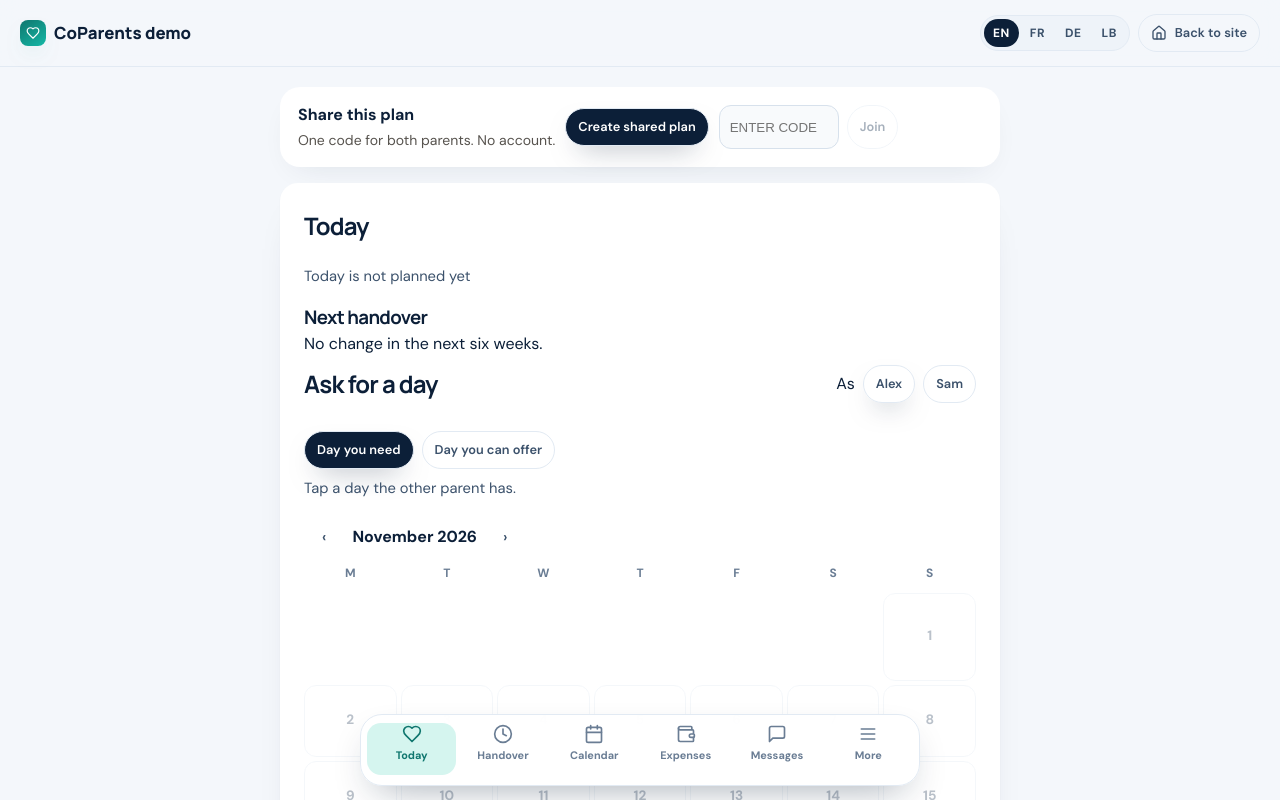
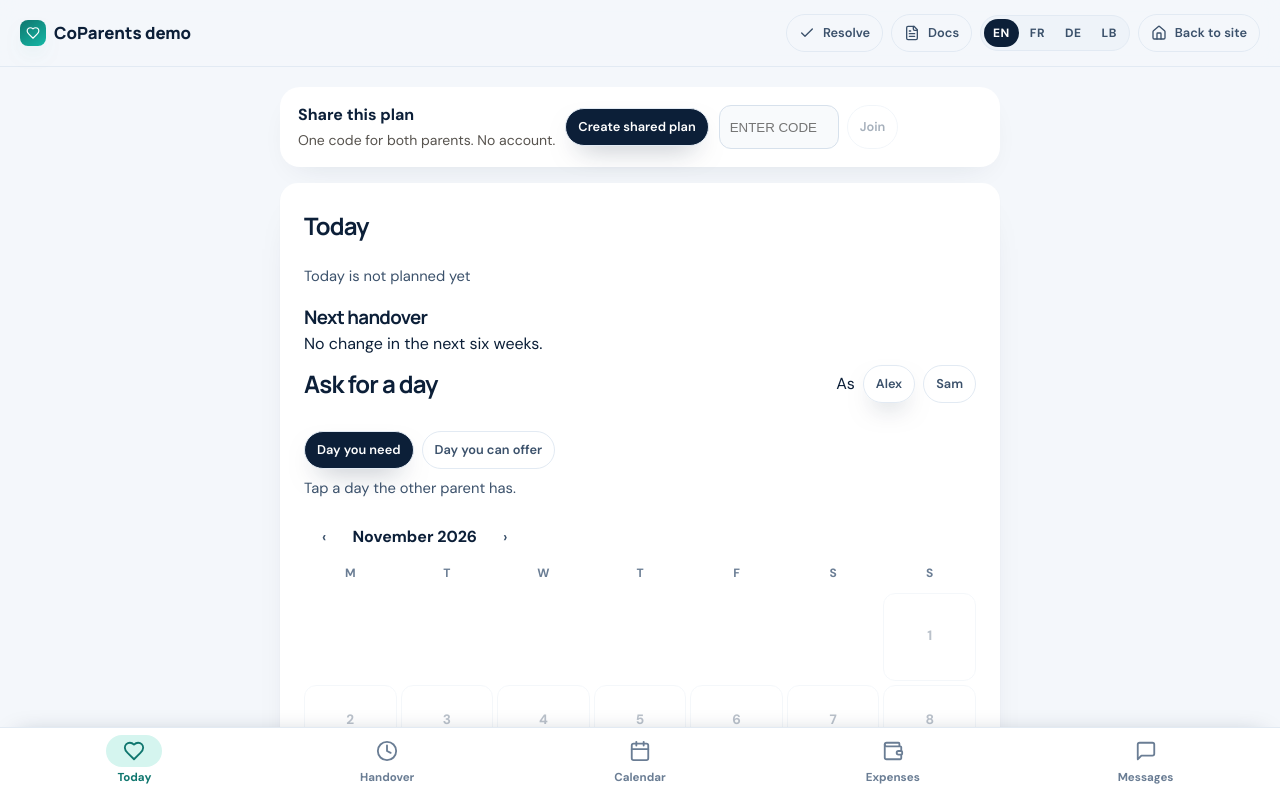
Before and after one commit to EuphoriaLux/react-web-server, a React (Vite) app: page / in a window 1280 px wide. Both pictures are taken after a click on the button "Demo". Shown: the top 800 px of the page. Built offline with nearby package versions, Linux system fonts and the light colour scheme.

Commit message:
Use a five-item full-width dock and move secondary screens to the top bar.

```diff
--- a/src/main.jsx
+++ b/src/main.jsx
@@ -1129,7 +1129,6 @@ function DeployLog() {
 function AppShell({ onExit }) {
   const { tr } = useLang()
   const [tab, setTab] = useState('today')
-  const [more, setMore] = useState(false)
   const primary = [
     { id: 'today', label: 'Today', Icon: Heart },
     { id: 'handover', label: 'Handover', Icon: Clock },
@@ -1137,12 +1136,20 @@ function AppShell({ onExit }) {
     { id: 'expenses', label: tr.tabExp, Icon: Wallet },
     { id: 'messages', label: tr.tabMsg, Icon: MessageSquare },
   ]
-  function open(id) { setTab(id); setMore(false) }
+  const extra = [
+    { id: 'resolve', label: 'Resolve', Icon: Check },
+    { id: 'docs', label: tr.tabDoc, Icon: FileText },
+  ]
   return (
     <div className="app-shell">
       <header className="app-header">
         <div className="app-brand"><span className="logo-mark small"><Heart size={14} /></span> {tr.appTitle}</div>
         <div className="app-tools">
+          {extra.map(({ id, label, Icon }) => (
+            <button key={id} type="button" className={`btn ghost sm ${tab === id ? 'on' : ''}`} onClick={() => setTab(id)}>
+              <Icon size={16} /> {label}
+            </button>
+          ))}
           <LangSwitch />
           <button className="btn ghost sm" type="button" onClick={onExit}><Home size={16} /> {tr.back}</button>
         </div>
@@ -1160,23 +1167,12 @@ function AppShell({ onExit }) {
       </main>
       <nav className="dock" aria-label="App">
         {primary.map(({ id, label, Icon }) => (
-          <button key={id} type="button" className={tab === id ? 'on' : ''} onClick={() => open(id)}>
-            <Icon size={20} />
+          <button key={id} type="button" className={tab === id ? 'on' : ''} onClick={() => setTab(id)}>
+            <span className="dock-icon"><Icon size={22} /></span>
             <span>{label}</span>
           </button>
         ))}
-        <button type="button" className={more || ['resolve', 'docs', 'deploy'].includes(tab) ? 'on' : ''} onClick={() => setMore((v) => !v)}>
-          <Menu size={20} />
-          <span>More</span>
-        </button>
       </nav>
-      {more && (
-        <div className="more-sheet">
-          <button type="button" onClick={() => open('resolve')}><Check size={16} /> Resolve</button>
-          <button type="button" onClick={() => open('docs')}><FileText size={16} /> {tr.tabDoc}</button>
-          <button type="button" onClick={() => open('deploy')}><Activity size={16} /> {tr.tabDeploy || 'Deploy'}</button>
-        </div>
-      )}
     </div>
   )
 }
--- a/src/style.css
+++ b/src/style.css
@@ -876,61 +876,42 @@ h1, h2, h3 { font-family: var(--display); letter-spacing: -0.035em; }
 }
 .dock {
   position: fixed;
-  left: 50%;
-  bottom: 14px;
-  transform: translateX(-50%);
-  width: min(560px, calc(100% - 20px));
+  left: 0;
+  right: 0;
+  bottom: 0;
+  width: 100%;
   display: grid;
-  grid-template-columns: repeat(6, 1fr);
-  gap: 2px;
-  padding: 8px 6px 10px;
-  background: rgba(255, 255, 255, 0.94);
-  border: 1px solid var(--line);
-  border-radius: 22px;
-  box-shadow: 0 16px 40px -18px rgba(12, 31, 56, 0.45);
-  backdrop-filter: blur(16px);
+  grid-template-columns: repeat(5, 1fr);
+  gap: 0;
+  padding: 6px 8px calc(10px + env(safe-area-inset-bottom));
+  background: #fff;
+  border-top: 1px solid var(--line);
+  box-shadow: 0 -8px 24px -18px rgba(12, 31, 56, 0.35);
   z-index: 50;
 }
 .dock button {
   display: flex;
   flex-direction: column;
   align-items: center;
-  gap: 3px;
-  min-height: 52px;
-  border-radius: 14px;
+  gap: 2px;
+  min-height: 56px;
+  border-radius: 16px;
   color: var(--muted);
-  font-size: 0.68rem;
+  font-size: 0.72rem;
   font-weight: 700;
 }
-.dock button.on { color: var(--teal-deep); background: var(--teal-soft); }
-.more-sheet {
-  position: fixed;
-  right: 16px;
-  bottom: 92px;
-  z-index: 60;
-  display: flex;
-  flex-direction: column;
-  gap: 4px;
-  padding: 8px;
-  background: white;
+.dock-icon {
+  width: 56px;
+  height: 32px;
   border-radius: 16px;
-  box-shadow: var(--shadow);
-  border: 1px solid var(--line);
+  display: grid;
+  place-items: center;
 }
-.more-sheet button {
-  display: flex;
-  align-items: center;
-  gap: 8px;
-  padding: 12px 14px;
-  border-radius: 12px;
-  font-weight: 600;
-  color: var(--ink);
-  min-width: 160px;
-}
-.more-sheet button:hover { background: #f4f7fb; }
+.dock button.on { color: var(--teal-deep); background: transparent; }
+.dock button.on .dock-icon { background: var(--teal-soft); }
+.app-tools .btn.on { color: var(--teal-deep); background: var(--teal-soft); }
 @media (max-width: 720px) {
   .app-header { padding: 12px 14px; }
   .app-tools .btn span, .app-tools .btn { font-size: 0.85rem; }
-  .app-main { padding: 14px 12px 108px; }
-  .dock { bottom: 10px; }
+  .app-main { padding: 14px 12px 96px; }
 }
```
